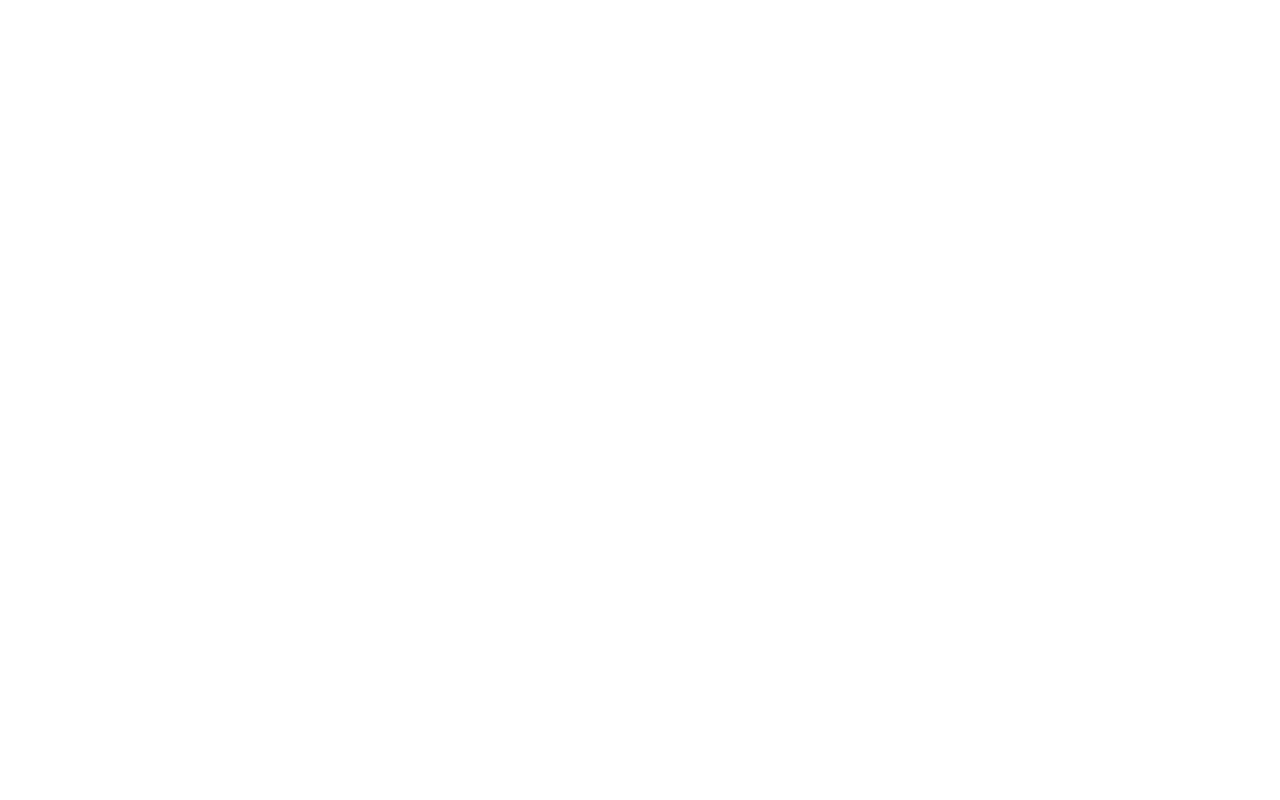
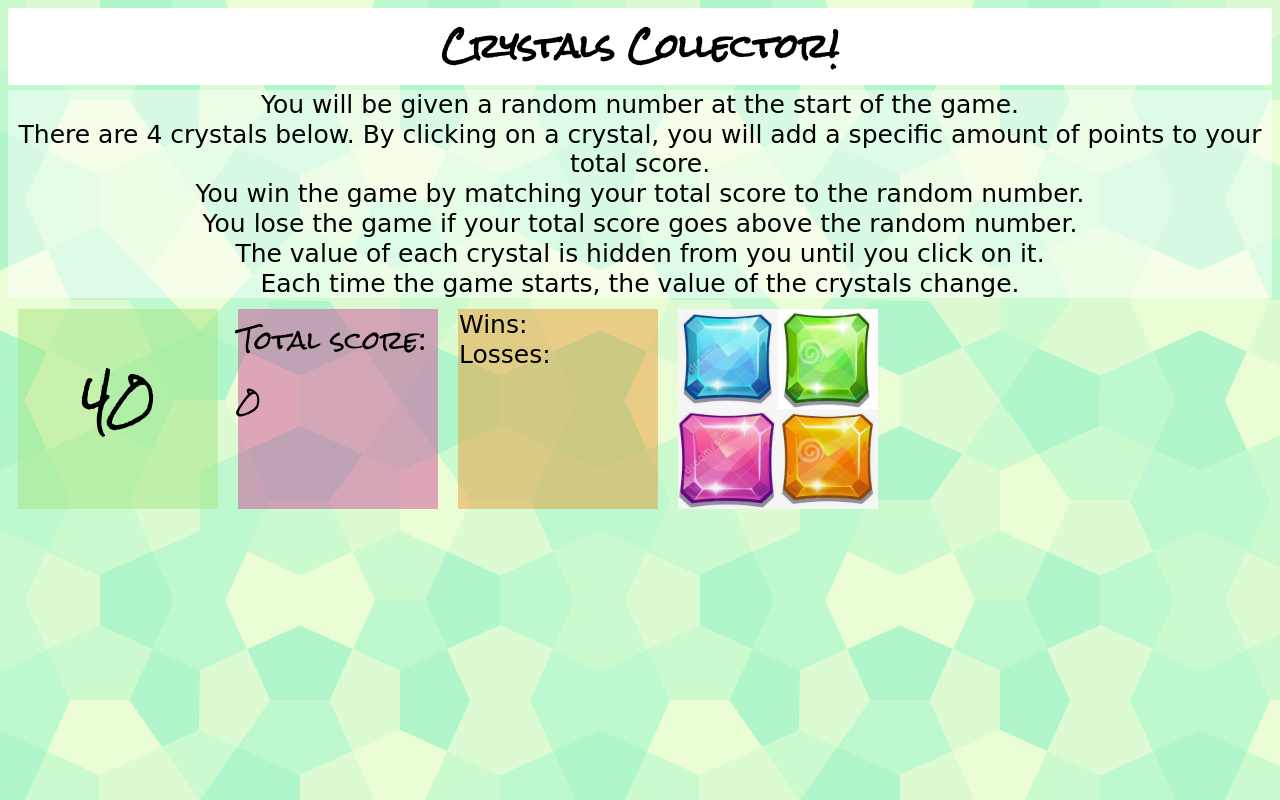
Before and after one commit to BrookeMo/CrystalsCollectorGame, a plain HTML site: page index.html in a window 1280 px wide. Drawn offline with Linux system fonts and the light colour scheme; a web font is replaced by a local one.

Commit message:
CSS Styling

```diff
--- a/assets/css/reset.css
+++ b/assets/css/reset.css
@@ -0,0 +1,48 @@
+/* http://meyerweb.com/eric/tools/css/reset/
+   v2.0 | 20110126
+   License: none (public domain)
+*/
+
+html, body, div, span, applet, object, iframe,
+h1, h2, h3, h4, h5, h6, p, blockquote, pre,
+a, abbr, acronym, address, big, cite, code,
+del, dfn, em, img, ins, kbd, q, s, samp,
+small, strike, strong, sub, sup, tt, var,
+b, u, i, center,
+dl, dt, dd, ol, ul, li,
+fieldset, form, label, legend,
+table, caption, tbody, tfoot, thead, tr, th, td,
+article, aside, canvas, details, embed,
+figure, figcaption, footer, header, hgroup,
+menu, nav, output, ruby, section, summary,
+time, mark, audio, video {
+	margin: 0;
+	padding: 0;
+	border: 0;
+	font-size: 100%;
+	font: inherit;
+	vertical-align: baseline;
+}
+/* HTML5 display-role reset for older browsers */
+article, aside, details, figcaption, figure,
+footer, header, hgroup, menu, nav, section {
+	display: block;
+}
+body {
+	line-height: 1;
+}
+ol, ul {
+	list-style: none;
+}
+blockquote, q {
+	quotes: none;
+}
+blockquote:before, blockquote:after,
+q:before, q:after {
+	content: '';
+	content: none;
+}
+table {
+	border-collapse: collapse;
+	border-spacing: 0;
+}
--- a/assets/css/style.css
+++ b/assets/css/style.css
@@ -1,48 +1,93 @@
-/* http://meyerweb.com/eric/tools/css/reset/
-   v2.0 | 20110126
-   License: none (public domain)
-*/
+body {
+    background-image: url("../images/Background.png");
+}
 
-html, body, div, span, applet, object, iframe,
-h1, h2, h3, h4, h5, h6, p, blockquote, pre,
-a, abbr, acronym, address, big, cite, code,
-del, dfn, em, img, ins, kbd, q, s, samp,
-small, strike, strong, sub, sup, tt, var,
-b, u, i, center,
-dl, dt, dd, ol, ul, li,
-fieldset, form, label, legend,
-table, caption, tbody, tfoot, thead, tr, th, td,
-article, aside, canvas, details, embed,
-figure, figcaption, footer, header, hgroup,
-menu, nav, output, ruby, section, summary,
-time, mark, audio, video {
-	margin: 0;
-	padding: 0;
-	border: 0;
-	font-size: 100%;
-	font: inherit;
-	vertical-align: baseline;
+div.title {
+    font-family: 'Rock Salt', cursive;
+    background-color: white;
+    text-align: center;
 }
-/* HTML5 display-role reset for older browsers */
-article, aside, details, figcaption, figure,
-footer, header, hgroup, menu, nav, section {
-	display: block;
+
+h1 {
+    margin: 5px;
 }
-body {
-	line-height: 1;
+
+div.instructions {
+    background-color: rgba(255, 255, 255, 0.5);
+    text-align: center;
 }
-ol, ul {
-	list-style: none;
+
+p {
+    font-family: 'Tillana', cursive;
+    margin: 1px;
+    font-size: 25px;
 }
-blockquote, q {
-	quotes: none;
+.gameplay {
+    height: 200px;
 }
-blockquote:before, blockquote:after,
-q:before, q:after {
-	content: '';
-	content: none;
+
+.randomnumber {
+    background-color: rgba(165,232,131, 0.5);
+    width: 200px;
+    height: 200px;
+    display: inline-block;
+    margin: 10px;
+    float: left;
 }
-table {
-	border-collapse: collapse;
-	border-spacing: 0;
+
+.randomnumber p {
+    font-family: 'Rock Salt', cursive;
+    font-size: 50px;
+    text-align: center;
+    margin: 30px;
 }
+
+.crystals {
+    background-color: rgba(131, 242, 245, 0.5);
+    width: 200px;
+    height: 200px;
+    display: inline-block;
+    margin: 10px;
+}
+
+#greencrystal {
+    float: right;
+}
+
+#bluecrystal {
+    float: left;
+}
+
+#orangecrystal {
+    float: right;
+}
+
+#pinkcrystal {
+    float: left;
+}
+.firstrow {
+    width: 200px;
+    height: 100px;
+}
+
+.totalscore {
+    background-color: rgba(206, 81, 156, 0.5);
+    width: 200px;
+    height: 200px;
+    display: inline-block;
+    margin: 10px;
+    float: left;
+}
+
+.totalscore p {
+    font-family: 'Rock Salt', cursive;
+}
+
+.gamescore {
+    background-color: rgba(232, 158, 58, 0.5);
+    width: 200px;
+    height: 200px;
+    display: inline-block;
+    margin: 10px;
+    float: left;
+}
--- a/index.html
+++ b/index.html
@@ -0,0 +1,57 @@
+<!DOCTYPE html>
+<html lang="en">
+<head>
+    <meta charset="UTF-8">
+    <meta name="viewport" content="width=device-width, initial-scale=1.0">
+    <meta http-equiv="X-UA-Compatible" content="ie=edge">
+    <link href="https://fonts.googleapis.com/css?family=Rock+Salt|Tillana" rel="stylesheet">
+    <link rel="stylesheet" type="text/css" href="assets/css/style.css">
+    <title>Crystals Collector</title>
+</head>
+<body>
+   <div class="title">
+       <h1>Crystals Collector!</h1>
+   </div>
+   <div class="instructions">
+        <p>You will be given a random number at the start of the game.</p>
+        <p>There are 4 crystals below. By clicking on a crystal, you
+           will add a specific amount of points to your total score.</p>
+        <p>You win the game by matching your total score to the random
+            number. </p>
+            <p>You lose the game if your total score goes above
+            the random number.</p>
+        <p>The value of each crystal is hidden from you until you click
+            on it.</p>
+        <p>Each time the game starts, the value of the crystals change.</p>
+   </div>
+   <div class="gameplay">
+   <div class="randomnumber">
+       <p>40</p>
+   </div>
+   <div class="crystals">
+    <div class="firstrow">
+        <img id="greencrystal" src="assets/images/GreenCrystal.jpg" alt="Green Crystal" height="100" width="100">
+        <img id="bluecrystal"src="assets/images/BlueCrystal.jpg" alt="Blue Crystal" height="100" width="100">
+    </div>
+    <div class="secondrow">
+        <img id="orangecrystal" src="assets/images/OrangeCrystal.jpg" alt="Orange Crystal" height="100" width="100">
+        <img id="pinkcrystal" src="assets/images/PinkCrystal.jpg" alt="Pink Crystal" height="100" width="100">
+     </div>
+    </div>
+   <div class="totalscore">
+    <p>Total score:</p>
+    <p>0</p>
+   </div>
+   <div class="gamescore">
+    <div class="wins">
+        <p>Wins:</p>
+        <p></p>
+    </div>
+   <div class="losses">
+        <p>Losses:</p>
+        <p></p>
+   </div>
+   </div>
+   </div>
+</body>
+</html>
```
Also changed, not shown: assets/images/Background.png (added), assets/images/BlueCrystal.jpg (added), assets/images/GreenCrystal.jpg (added), assets/images/OrangeCrystal.jpg (added), assets/images/PinkCrystal.jpg (added), 3 other files.
